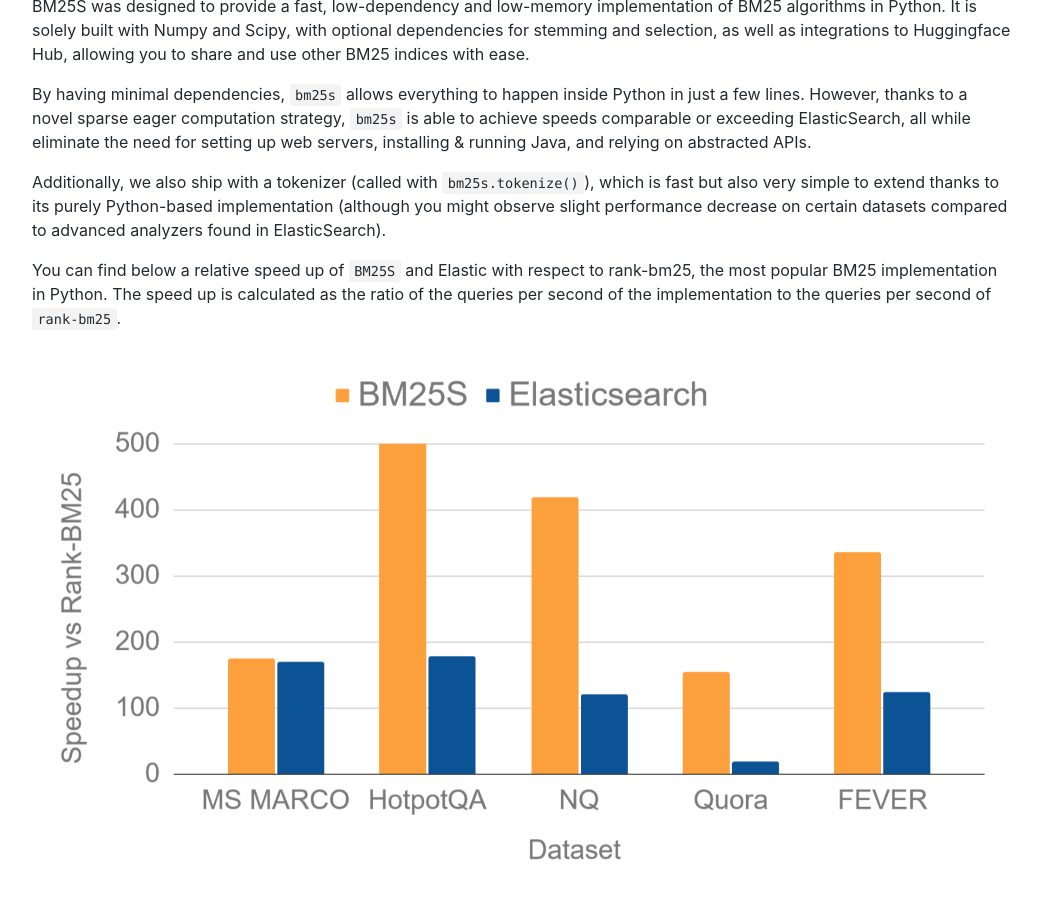
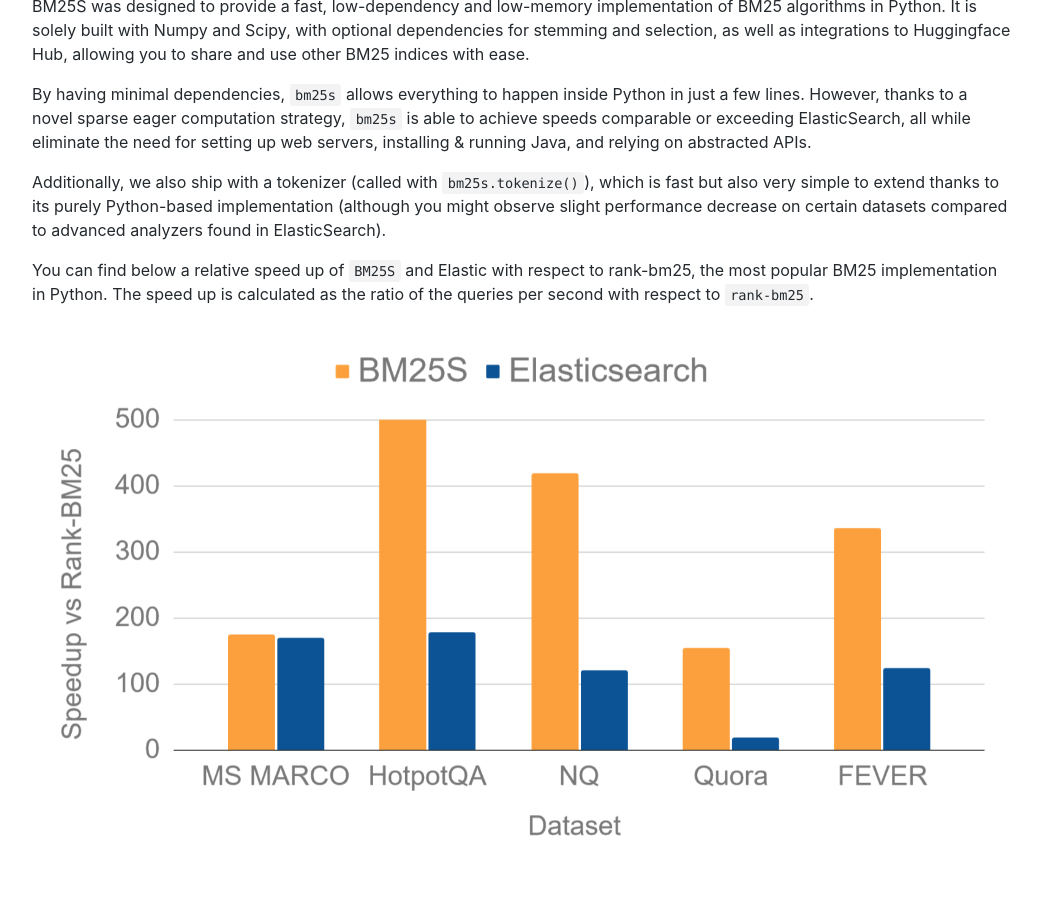
Before and after one commit to bm25s/bm25s.github.io, a Jekyll site: the page built from index.markdown, in a window 1280 px wide and 900 px high, scrolled down 591 px. Shown: the whole window, without its empty margins (118-1159 px from the left). Built offline with Jekyll 4.4.1, drawn with Linux system fonts in a browser that asks for light colours.

Commit message:
simplify phrasing

```diff
--- a/index.markdown
+++ b/index.markdown
@@ -33,7 +33,7 @@ By having minimal dependencies, `bm25s` allows everything to happen inside Pytho
 
 Additionally, we also ship with a tokenizer (called with `bm25s.tokenize()`), which is fast but also very simple to extend thanks to its purely Python-based implementation (although you might observe slight performance decrease on certain datasets compared to advanced analyzers found in ElasticSearch).
 
-You can find below a relative speed up of `BM25S` and Elastic with respect to rank-bm25, the most popular BM25 implementation in Python. The speed up is calculated as the ratio of the queries per second of the implementation to the queries per second of `rank-bm25`.
+You can find below a relative speed up of `BM25S` and Elastic with respect to rank-bm25, the most popular BM25 implementation in Python. The speed up is calculated as the ratio of the queries per second with respect to `rank-bm25`.
 
 ![comparison image](assets/comparison.png)
 
```
